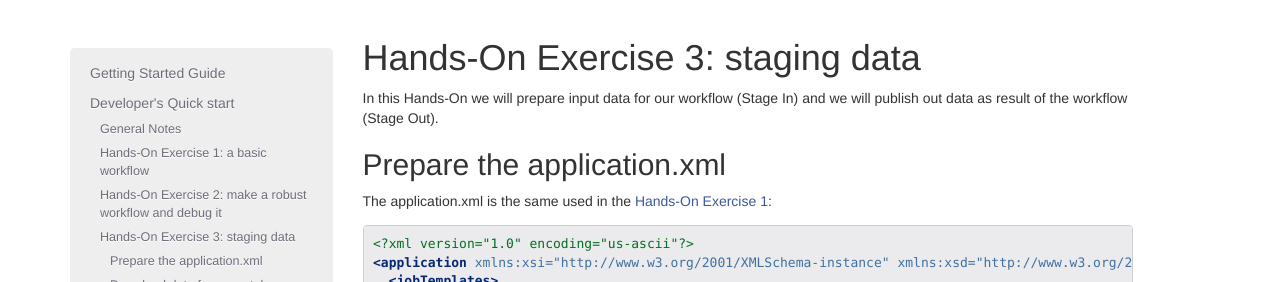
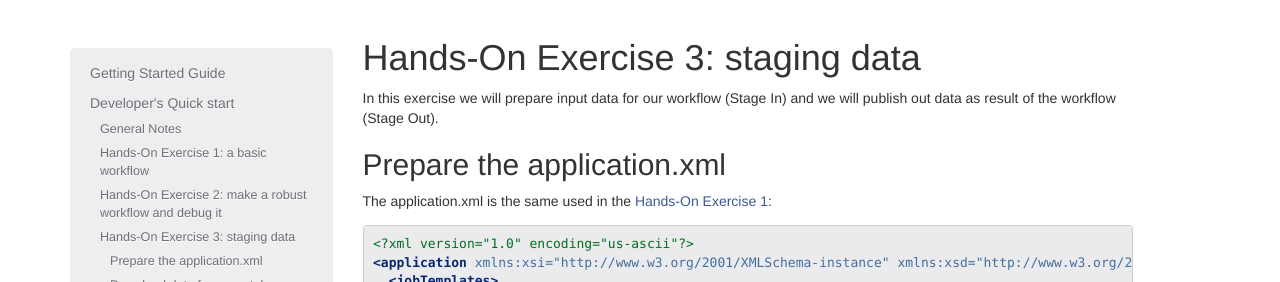
Before and after one commit to Terradue/doc-developer-sandbox, a Sphinx documentation site: the page built from source/developer/stagedata.rst, in a window 1280 px wide and 900 px high. Shown: the part 171-453 px from the top of the window. Built offline with Sphinx 7.4.7, drawn with Linux system fonts in a browser that asks for light colours; pages that are not in the unit, such as notebooks, are missing from menus.

Commit message:
Update stagedata.rst

```diff
--- a/source/developer/stagedata.rst
+++ b/source/developer/stagedata.rst
@@ -3,7 +3,7 @@
 Hands-On Exercise 3: staging data
 #################################
 
-In this Hands-On we will prepare input data for our workflow (Stage In) and we will publish out data as result of the workflow (Stage Out).
+In this exercise we will prepare input data for our workflow (Stage In) and we will publish out data as result of the workflow (Stage Out).
 
 Prepare the application.xml
 ===========================
```
